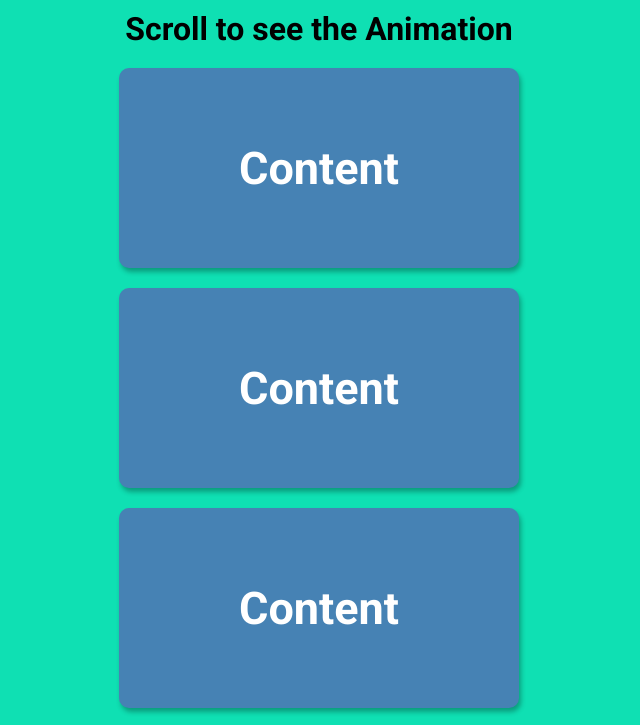
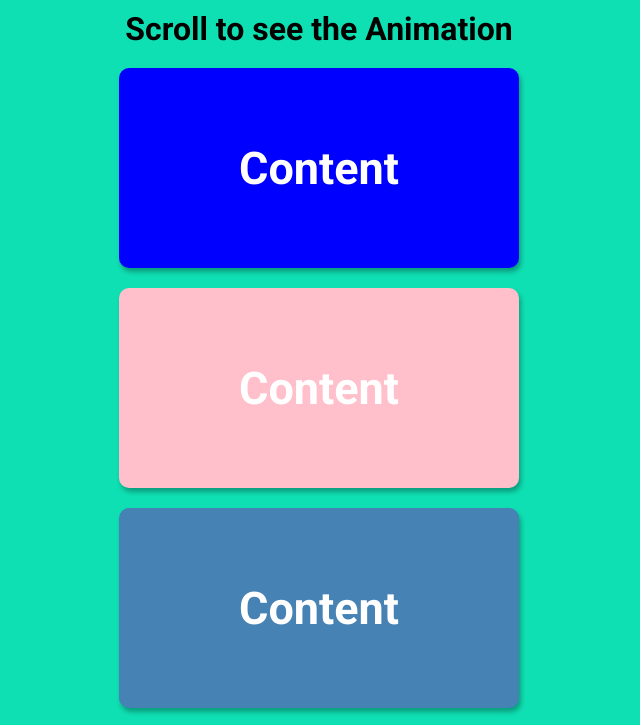
Before and after one commit to aarohimics/scroll-animation-original, a plain HTML site: page index.html in a window 1280 px wide. Shown: the top 725 px of the page, without its empty margins (321-961 px from the left). Drawn offline with Linux system fonts and the light colour scheme.

Commit message:
2 colors blue + pink

```diff
--- a/index.html
+++ b/index.html
@@ -8,8 +8,8 @@
 </head>
 <body>
     <h1>Scroll to see the Animation</h1>
-    <div class="box"><h2>Content</h2></div>
-    <div class="box"><h2>Content</h2></div>
+    <div class="box blue"><h2>Content</h2></div>
+    <div class="box pink"><h2>Content</h2></div>
     <div class="box"><h2>Content</h2></div>
     <div class="box"><h2>Content</h2></div>
     <div class="box"><h2>Content</h2></div>
--- a/style.css
+++ b/style.css
@@ -45,3 +45,11 @@ h1 {
 .box h2 {
   font-size: 45px;
 }
+
+.blue {
+  background-color: blue;
+}
+
+.pink {
+  background-color: pink;
+}
```
